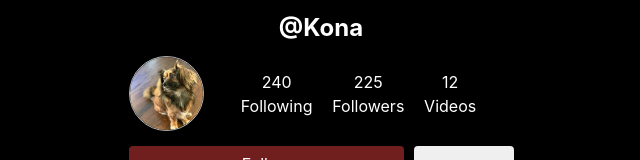
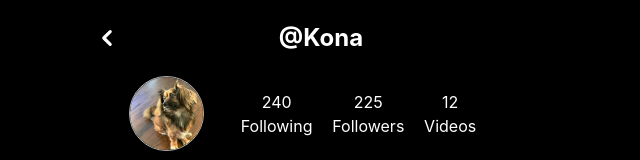
Before and after one commit to sprajams/video-gallery, a React (Create React App) app: page / in a window 1280 px wide. Shown: the top 160 px of the page, without its empty margins (319-959 px from the left). Built offline with nearby package versions, Linux system fonts and the light colour scheme.

Commit message:
save option states when modal is closed

```diff
--- a/src/components/Home/index.jsx
+++ b/src/components/Home/index.jsx
@@ -5,10 +5,29 @@ import styles from "./styles.module.scss";
 import clsx from "clsx";
 
 const Home = ({ dataSnippet, setActiveGallery, setInitialIndex }) => {
+  // TODO: condense logic of toggling various option states
   const [isFollowing, setIsFollowing] = useState(false);
   const [openOptions, setOpenOptions] = useState(false);
+  const [alert, setAlert] = useState(true);
+  const [favorite, setFavorite] = useState(false);
+  const [mute, setMute] = useState(false);
+  const [report, setReported] = useState(false);
+
+  const onClickFav = () => {
+    if (!favorite) {
+      setFavorite(true);
+      setIsFollowing(true);
+    }
+    setFavorite(!favorite);
+  };
 
   const onClickFollow = () => {
+    if (isFollowing) {
+      setFavorite(false);
+      setIsFollowing(false);
+      setMute(false);
+      setReported(false);
+    }
     setIsFollowing(!isFollowing);
   };
 
@@ -16,8 +35,46 @@ const Home = ({ dataSnippet, setActiveGallery, setInitialIndex }) => {
     setOpenOptions(!openOptions);
   };
 
+  const toggleAlert = () => {
+    setAlert(!alert);
+  };
+
+  const onClickHome = () => {
+    setActiveGallery(true);
+  };
+
+  // unfollowing will close the modal, and reset options
+  const toUnfollow = () => {
+    setOpenOptions(false);
+    onClickFollow();
+  };
+
+  const toMute = () => {
+    setMute(!mute);
+  };
+  const toReport = () => {
+    setReported(!report);
+  };
+
   return (
     <div className={clsx(styles.outer, openOptions && styles.fixed)}>
+      <button
+        className={clsx(styles.btn, styles.backBtn)}
+        onClick={onClickHome}
+      >
+        <svg
+          xmlns="http://www.w3.org/2000/svg"
+          className="h-5 w-5"
+          viewBox="0 0 20 20"
+          fill="currentColor"
+        >
+          <path
+            fillRule="evenodd"
+            d="M12.707 5.293a1 1 0 010 1.414L9.414 10l3.293 3.293a1 1 0 01-1.414 1.414l-4-4a1 1 0 010-1.414l4-4a1 1 0 011.414 0z"
+            clipRule="evenodd"
+          />
+        </svg>
+      </button>
       <h2 className={styles.username}>@Kona</h2>
       <div className={clsx(styles.inner, openOptions && styles.fixed)}>
         <div className={styles.profile}>
@@ -76,9 +133,12 @@ const Home = ({ dataSnippet, setActiveGallery, setInitialIndex }) => {
                 </div>
               </button>
               {isFollowing && (
-                <button className={clsx(styles.btn, styles.btnIcon)}>
+                <button
+                  className={clsx(styles.btn, styles.btnIcon)}
+                  onClick={toggleAlert}
+                >
                   {/* alert bell icon */}
-                  <div className={styles.icon}>
+                  <div className={clsx(styles.icon, alert && styles.btnAlert)}>
                     <svg
                       xmlns="http://www.w3.org/2000/svg"
                       className="h-5 w-5"
@@ -105,6 +165,13 @@ const Home = ({ dataSnippet, setActiveGallery, setInitialIndex }) => {
               setOpenOptions={setOpenOptions}
               setIsFollowing={setIsFollowing}
               isFollowing={isFollowing}
+              onClickFav={onClickFav}
+              favorite={favorite}
+              toUnfollow={toUnfollow}
+              toMute={toMute}
+              mute={mute}
+              report={report}
+              toReport={toReport}
             />
           </div>
         )}
--- a/src/components/Home/styles.module.scss
+++ b/src/components/Home/styles.module.scss
@@ -13,7 +13,7 @@
 }
 
 .username {
-  margin: 10px;
+  margin: 20px;
 }
 .inner {
   width: 100%;
@@ -100,6 +100,16 @@
   border: none;
   height: 35px;
 }
+.backBtn {
+  width: 32px;
+  padding: 0;
+  background: transparent;
+  position: absolute;
+  top: 20px;
+  left: 20px;
+  color: white;
+}
+
 .btnFollow {
   width: 275px;
   color: white;
@@ -128,7 +138,9 @@
 .profileBio {
   margin-top: 10px;
 }
-
+.btnAlert {
+  color: rgba(167, 44, 44, 0.75);
+}
 .modal {
   position: absolute;
   width: 100%;
--- a/src/components/Modal/index.jsx
+++ b/src/components/Modal/index.jsx
@@ -1,30 +1,20 @@
-import { useState } from "react";
 import styles from "./styles.module.scss";
 import clsx from "clsx";
 
-const Modal = ({ setOpenOptions, setIsFollowing, isFollowing }) => {
-  const [favorite, setFavorite] = useState(false);
-  const [mute, setMute] = useState(false);
-  const [reported, setReported] = useState(false);
-
+const Modal = ({
+  setOpenOptions,
+  isFollowing,
+  favorite,
+  onClickFav,
+  toUnfollow,
+  mute,
+  toMute,
+  report,
+  toReport,
+}) => {
   const toCloseModal = () => {
     setOpenOptions(false);
   };
-  const onClickFav = () => {
-    setFavorite(!favorite);
-  };
-  const toMute = () => {
-    setMute(!mute);
-  };
-  const toReport = () => {
-    setReported(!reported);
-  };
-
-  const toUnfollow = () => {
-    setOpenOptions(false);
-    setIsFollowing(false);
-  };
-
   return (
     <div className={styles.outer}>
       <div className={styles.outside} onClick={toCloseModal}></div>
@@ -111,7 +101,7 @@ const Modal = ({ setOpenOptions, setIsFollowing, isFollowing }) => {
               className={clsx(
                 styles.btn,
                 styles.btnIcon,
-                reported && styles.reported
+                report && styles.reported
               )}
               onClick={toReport}
             >
```
